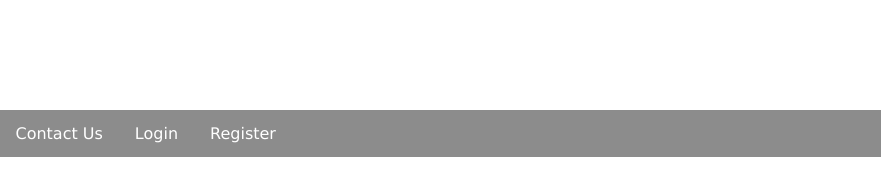
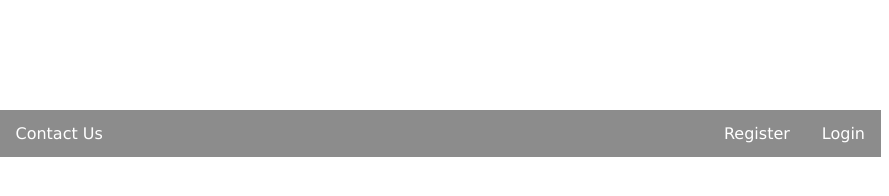
Before and after one commit to DavidIraheta/CFAAC-Classfieds, a plain HTML site: page Template.html in a window 1280 px wide. Shown: the part 186-382 px from the top of the page, 391-1280 px from the left. Drawn offline with Linux system fonts and the light colour scheme.

Commit message:
Added stuff for login buttons

```diff
--- a/Style.css
+++ b/Style.css
@@ -14,6 +14,10 @@ ul {
 
 li {
     float: left;
+}
+
+#login {
+	float: right;
 }
 
 li a {
```
